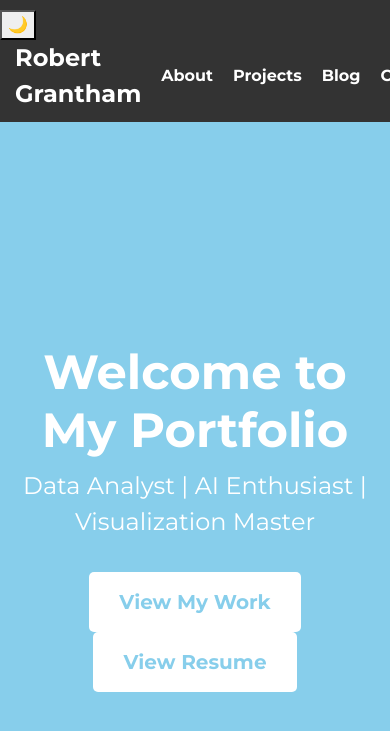
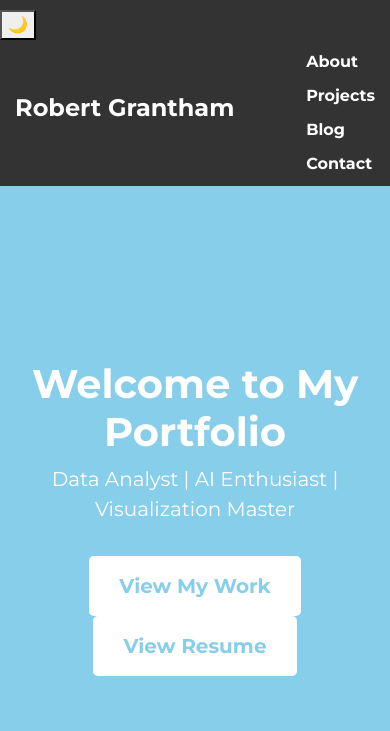
Before and after one commit to rgrantham82/rgrantham82.github.io, a Jekyll site: the page built from index.html, in a window 390 px wide and 900 px high. Shown: the top 731 px of the window. Built offline with Jekyll 4.4.1, drawn with Linux system fonts in a browser that asks for light colours; nearby versions of some CDN libraries; a script that is not in the unit is left out.

Commit message:
Update styles.css

```diff
--- a/assets/css/styles.css
+++ b/assets/css/styles.css
@@ -2,66 +2,6 @@
 	--primary-color: #87ceeb;
 	--secondary-color: #1a73e8;
 	--background-color: #f4f4f9;
-}
-
-body.dark-theme {
-	background-color: #121212;
-	color: #ffffff;
-}
-
-body.light-theme {
-	background-color: #ffffff;
-	color: #121212;
-}
-
-header,
-footer {
-	background-color: #333;
-	color: white;
-}
-
-body.dark-theme header,
-body.dark-theme footer {
-	background-color: #1a1a1a;
-}
-
-.cta-button {
-	color: var(--primary-color);
-	background-color: white;
-}
-
-body.dark-theme .cta-button {
-	color: white;
-	background-color: var(--primary-color);
-}
-
-
-.spinner {
-	display: none;
-	position: fixed;
-	top: 50%;
-	left: 50%;
-	width: 50px;
-	height: 50px;
-	border: 6px solid #f3f3f3;
-	border-top: 6px solid #3498db;
-	border-radius: 50%;
-	animation: spin 1s linear infinite;
-	z-index: 1000;
-}
-
-@keyframes spin {
-	0% {
-		transform: translate(-50%, -50%) rotate(0deg);
-	}
-
-	100% {
-		transform: translate(-50%, -50%) rotate(360deg);
-	}
-}
-
-body.loading .spinner {
-	display: block;
 }
 
 body {
@@ -145,6 +85,8 @@
 	display: flex;
 	justify-content: space-between;
 	align-items: center;
+	max-width: 1200px;
+	margin: 0 auto;
 }
 
 header .nav-left {
@@ -257,6 +199,8 @@
 	flex-direction: column;
 	padding: 60px 20px;
 	text-align: center;
+	max-width: 1200px;
+	margin: 0 auto;
 }
 
 .profile-photo {
@@ -281,6 +225,8 @@
 #projects {
 	padding: 2rem 1rem;
 	text-align: center;
+	max-width: 1200px;
+	margin: 0 auto;
 }
 
 #projects h2 {
@@ -327,6 +273,8 @@
 #blog {
 	padding: 2rem 1rem;
 	text-align: center;
+	max-width: 1200px;
+	margin: 0 auto;
 }
 
 #blog h2 {
@@ -371,6 +319,8 @@
 	padding: 2rem 1rem;
 	background-color: #f1f1f1;
 	text-align: center;
+	max-width: 1200px;
+	margin: 0 auto;
 }
 
 #contact h2 {
@@ -410,4 +360,25 @@
 
 	.project-item,
 	.blog-post {
-		width: calc(100% -
+		width: calc(100% - 2rem);
+	}
+
+	header nav ul {
+		flex-direction: column;
+	}
+
+	header nav ul li {
+		margin-left: 0;
+		margin-top: 10px;
+	}
+}
+
+@media (max-width: 480px) {
+	#hero h1 {
+		font-size: 2.5rem;
+	}
+
+	#hero p {
+		font-size: 1.25rem;
+	}
+}
```
